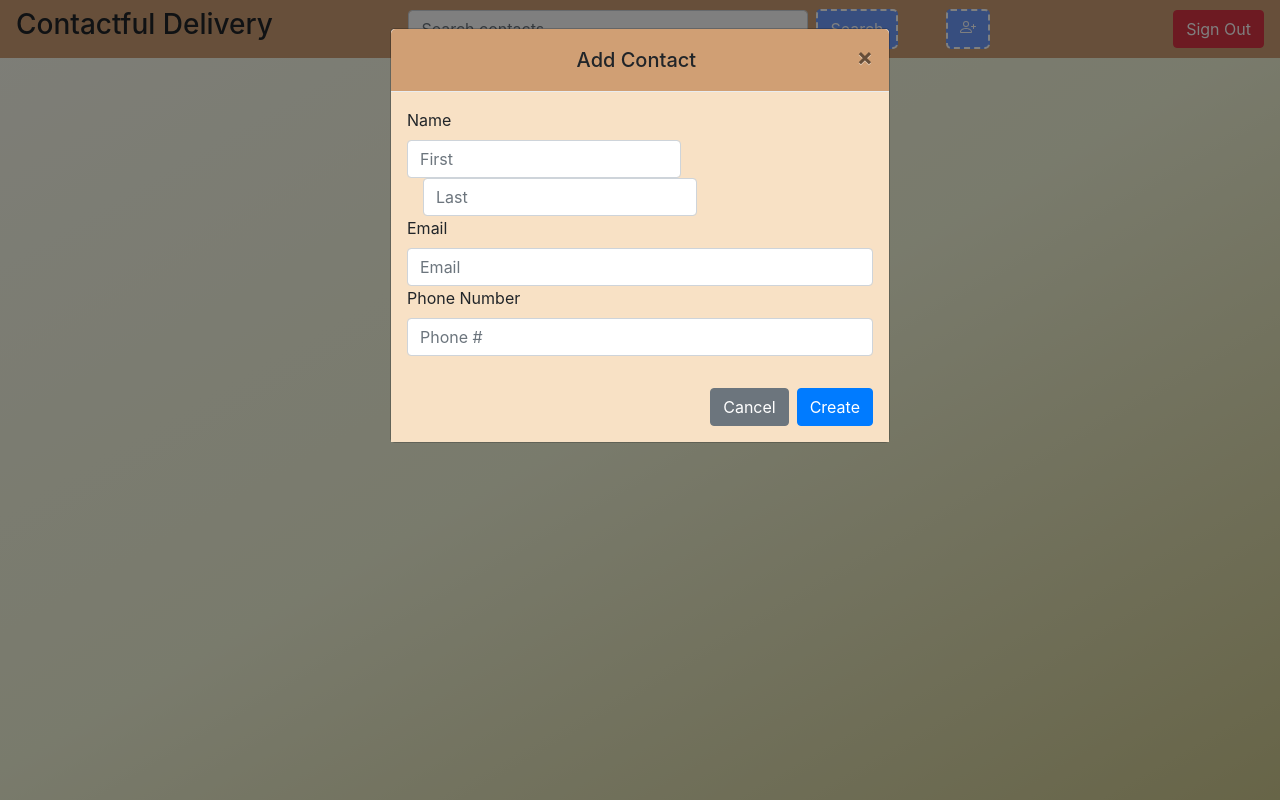
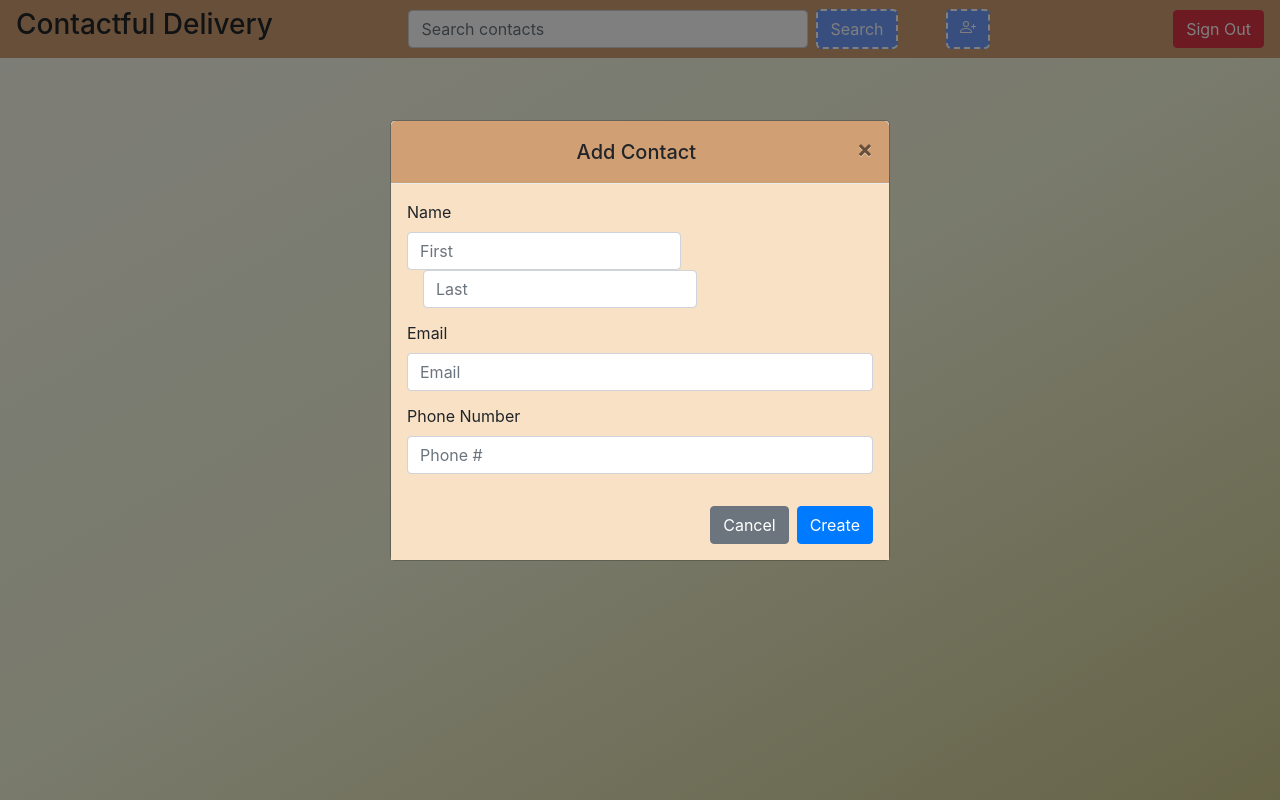
Before and after one commit to cgrady3/COP4331_LAMP_userDirectory, a PHP site: page /pages/contact.html in a window 1280 px wide, after a click that opens the changed part. Run offline with PHP 8.4, Linux system fonts and the light colour scheme.

Commit message:
general UI changes of: Modals and buttons

```diff
--- a/css/contacts.css
+++ b/css/contacts.css
@@ -22,13 +22,6 @@ body{
 .btn-custom{
     color: white;
     background-color: #6F9EFF;
-    border: 2px dashed #FFF;
-    border-radius: 5px;
-}
-
-.btn-customPrimary{
-    color: white;
-    background-color: #007BFF;
     border: 2px dashed #FFF;
     border-radius: 5px;
 }
@@ -73,19 +66,16 @@ body{
     background-color: #FFF;
     border-color: rgb(20, 20, 20);
 }
-
-#secondaryBtn:hover{
+.btn-secondary:hover{
     color: #5a6268;
     background-color: #FFF;
     border-color:rgb(20, 20, 20);
 }
-
 .btn-danger:hover{
     color: #c82333;
     background-color: #FFF;
     border-color: rgb(20, 20, 20);
 }
-
 .btn-custom:hover{
     color: #6F9EFF;
     background-color: #FFF;
@@ -93,6 +83,10 @@ body{
 
 }
 /* ----------------------------------------------*/
+
+.modal-dialog{
+    margin: 7.5rem auto;
+}
 
 .modal-header{
     background-color: #D09f74;
@@ -106,3 +100,7 @@ body{
     background-color: #f8e1c5;
     border: none;
 }
+
+.inputPad{
+    padding-top: 13px;
+}
--- a/js/contacts.js
+++ b/js/contacts.js
@@ -73,6 +73,7 @@ function editContact(){
 function deleteContact(){
   if(confirm("Are you sure you want to delete this person from your contacts?")){
     // delete contact
+
     // send request to api
   }
 }
@@ -113,7 +114,7 @@ function updateEditModal(){
 
   var name = header[0].innerText.split(" ");
 
-  contactId = this.getElementById("contactId").innerText;
+  //contactId = this.getElementById("contactId").innerText;
   document.getElementById("edit-contact-firstName").value = name[0];
   document.getElementById("edit-contact-lastName").value = name[1];
   document.getElementById("edit-contact-email").value = body[1].innerText.split(" ")[1];
--- a/pages/contact.html
+++ b/pages/contact.html
@@ -72,9 +72,9 @@
                     <div class="col-xs mr-5"> <input id="add-contact-firstName" type="text" name="firstName" class="form-control" placeholder="First" required> </div>
                     <div class="col-xs ml-3"> <input id="add-contact-lastName" type="text" name="lastName" class="form-control" placeholder="Last" required> </div>
                 </div>
-                <label for="add-contact-email">Email</label>
+                <label class="inputPad" for="add-contact-email">Email</label>
                 <input id="add-contact-email" type="email" name="email" class="form-control" placeholder="Email" required>
-                <label for="add-contact-number">Phone Number</label>
+                <label class="inputPad" for="add-contact-number">Phone Number</label>
                 <input id="add-contact-number" type="text" name="number" class="form-control" placeholder="Phone #" required>
             </div>
             <div class="modal-footer">
@@ -100,9 +100,9 @@
                     <div class="col-xs mr-5"> <input id="edit-contact-firstName" type="text" name="firstName" class="form-control" placeholder="First" required> </div>
                     <div class="col-xs ml-3"> <input id="edit-contact-lastName" type="text" name="lastName" class="form-control" placeholder="Last" required> </div>
                 </div>
-                <label for="edit-contact-email">Email</label>
+                <label class="inputPad" for="edit-contact-email">Email</label>
                 <input id="edit-contact-email" type="email" name="email" class="form-control" placeholder="Email" required>
-                <label for="edit-contact-number">Phone Number</label>
+                <label class="inputPad" for="edit-contact-number">Phone Number</label>
                 <input id="edit-contact-number" type="text" name="number" class="form-control" placeholder="Phone #" required>
             </div>
             <div class="modal-footer">
```
Also changed, not shown: css/styles.css (+4 -28 lines).
